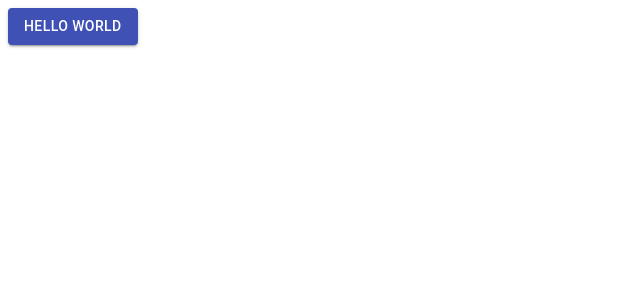
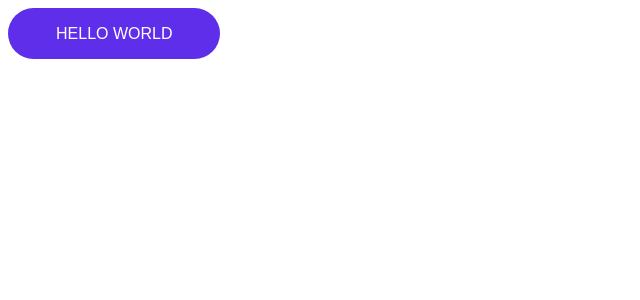
Before and after one commit to developedBySJ/cafe_client, a React (Create React App) app: page / in a window 1280 px wide. Shown: the top 300 px of the page, without its empty margins (0-640 px from the left). Built offline with nearby package versions, Linux system fonts and the light colour scheme.

Commit message:
Use Theme

```diff
--- a/src/App.tsx
+++ b/src/App.tsx
@@ -1,4 +1,8 @@
+import { ThemeProvider } from '@material-ui/core'
 import Button from '@material-ui/core/Button'
+import { BrowserRouter } from 'react-router-dom'
+import { PegasusUI } from './Theme'
+
 export const App = () => {
   return (
     <Button variant="contained" color="primary">
@@ -7,4 +11,14 @@ export const App = () => {
   )
 }
 
-export default App
+const AppWrapper = () => {
+  return (
+    <ThemeProvider theme={PegasusUI}>
+      <BrowserRouter>
+        <App />
+      </BrowserRouter>
+    </ThemeProvider>
+  )
+}
+
+export default AppWrapper
```
